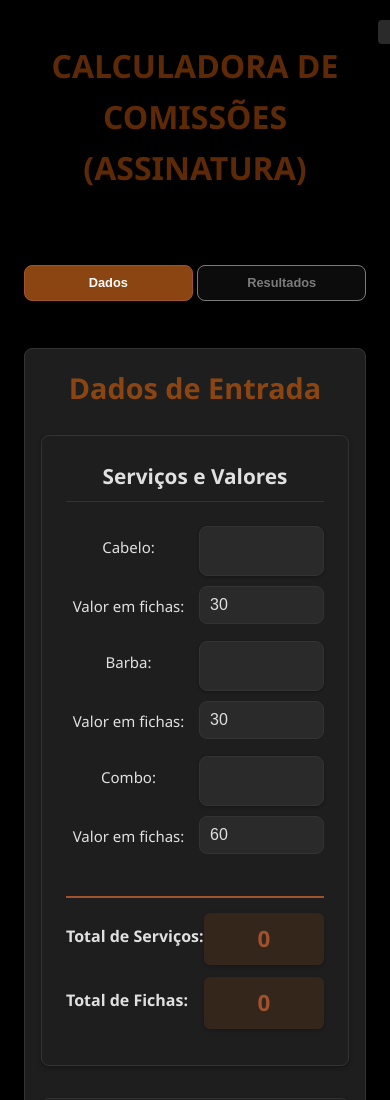
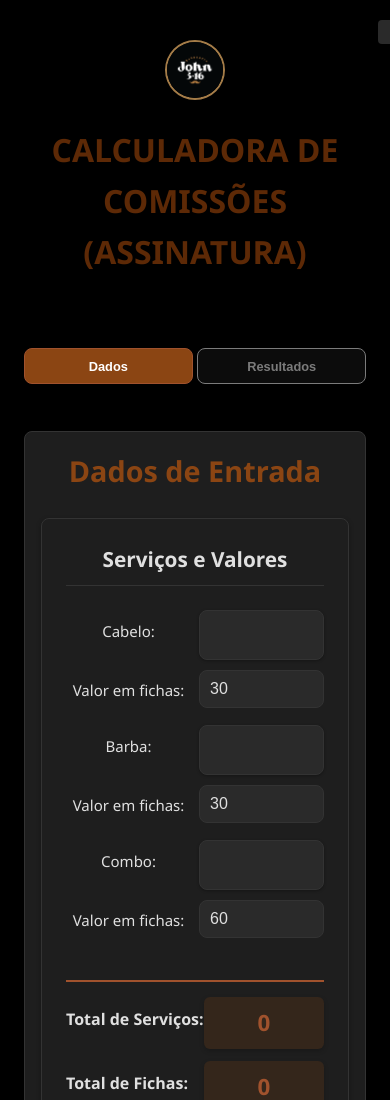
Before and after one commit to BellionSec/CalculadoraComissoes, a plain HTML site: page index.html in a window 390 px wide. Shown: the top 1100 px of the page. Drawn offline with nearby package versions, Linux system fonts and the light colour scheme.

Commit message:
Atualização do design e adição de novos recursos

```diff
--- a/index.html
+++ b/index.html
@@ -7,6 +7,11 @@
     <link rel="stylesheet" href="styles.css?v=1.1">
     <link rel="stylesheet" href="mobile.css?v=1.0">
     <link rel="stylesheet" href="https://cdnjs.cloudflare.com/ajax/libs/font-awesome/6.4.0/css/all.min.css">
+
+    <!-- Favicon e ícones -->
+    <link rel="icon" href="img/favicon.ico">
+    <link rel="icon" type="image/svg+xml" href="img/favicon.svg">
+    <link rel="apple-touch-icon" href="img/icon-192.png">
 
     <!-- Bibliotecas para geração de PDF -->
     <script src="https://cdnjs.cloudflare.com/ajax/libs/jspdf/2.5.1/jspdf.umd.min.js"></script>
@@ -22,7 +27,12 @@
 <body>
     <div class="container">
         <header>
-            <h1>CALCULADORA DE COMISSÕES (ASSINATURA)</h1>
+            <div class="header-container">
+                <div class="logo-container">
+                    <img src="img/logo.png" alt="Logo Barbearia John 3.16" class="logo">
+                </div>
+                <h1>CALCULADORA DE COMISSÕES (ASSINATURA)</h1>
+            </div>
         </header>
 
         <div class="tabs">
--- a/mobile.css
+++ b/mobile.css
@@ -65,4 +65,39 @@
     .detail-block {
         padding: 15px !important;
     }
+
+    .logo {
+        width: auto;
+        height: 50px;
+        border: 2px solid var(--logo-border);
+        border-radius: 50%;
+    }
+
+    .logo-container {
+        align-self: center;
+        margin-left: 0;
+    }
 }
+
+@media screen and (max-width: 768px) {
+    .header-container {
+        flex-direction: column;
+        align-items: center;
+        position: relative;
+    }
+
+    .logo-container {
+        position: static;
+        transform: none;
+        margin-bottom: 1rem;
+        align-self: center;
+        margin-left: 0;
+    }
+
+    .logo {
+        width: auto;
+        height: 60px;
+        border: 2px solid var(--logo-border);
+        border-radius: 50%;
+    }
+}
--- a/styles.css
+++ b/styles.css
@@ -13,6 +13,8 @@
     --box-shadow: 0 4px 10px rgba(0, 0, 0, 0.5);
     --transition: all 0.3s ease;
     --border-color: #333333;
+    --gold: #D4AF37;
+    --logo-border: #A47C48;
 }
 
 * {
@@ -33,12 +35,41 @@ body {
     margin: 0 auto;
     padding: 1.5rem;
     text-align: center;
+    position: relative;
+    overflow-x: visible;
 }
 
 header {
     text-align: center;
     margin-bottom: 2rem;
     padding: 1rem 0;
+    position: relative;
+    min-height: 80px;
+    overflow-x: visible;
+}
+
+.header-container {
+    display: flex;
+    align-items: center;
+    justify-content: center;
+    position: relative;
+    width: 100%;
+    overflow-x: visible;
+}
+
+.logo-container {
+    position: absolute;
+    left: -80px;
+    top: 50%;
+    transform: translateY(-50%);
+}
+
+.logo {
+    width: auto;
+    height: 70px;
+    border-radius: 50%;
+    box-shadow: 0 2px 5px rgba(0, 0, 0, 0.3);
+    border: 2px solid var(--logo-border);
 }
 
 h1, h2, h3, h4 {
```
Also changed, not shown: img/favicon.ico (added), img/favicon.svg (added), img/icon-192.png (added), img/icon-512.png (added), img/logo.png (added), manifest.json.
